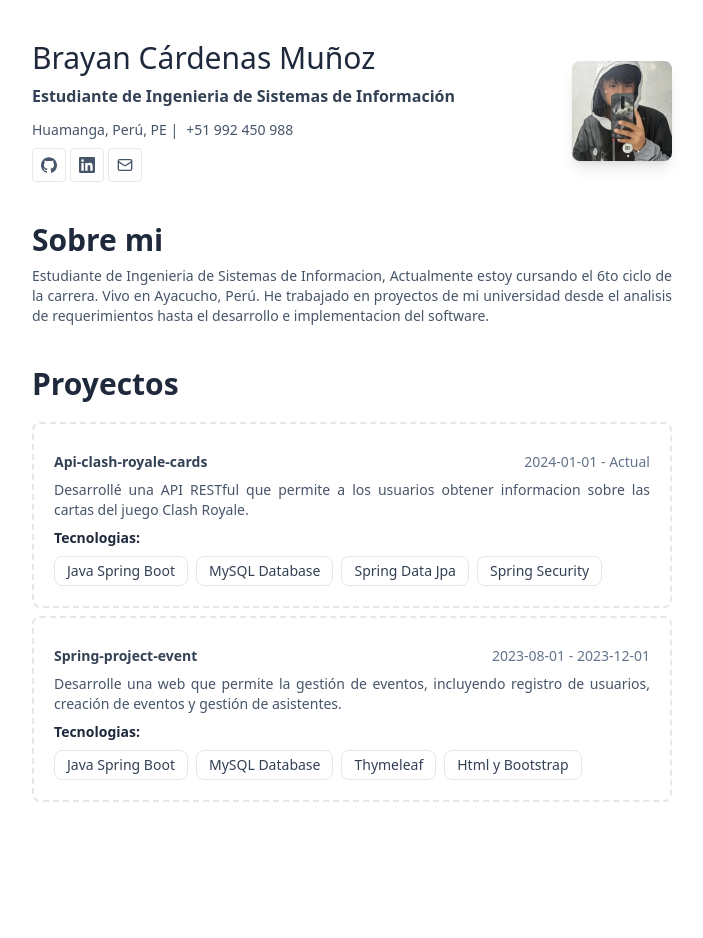
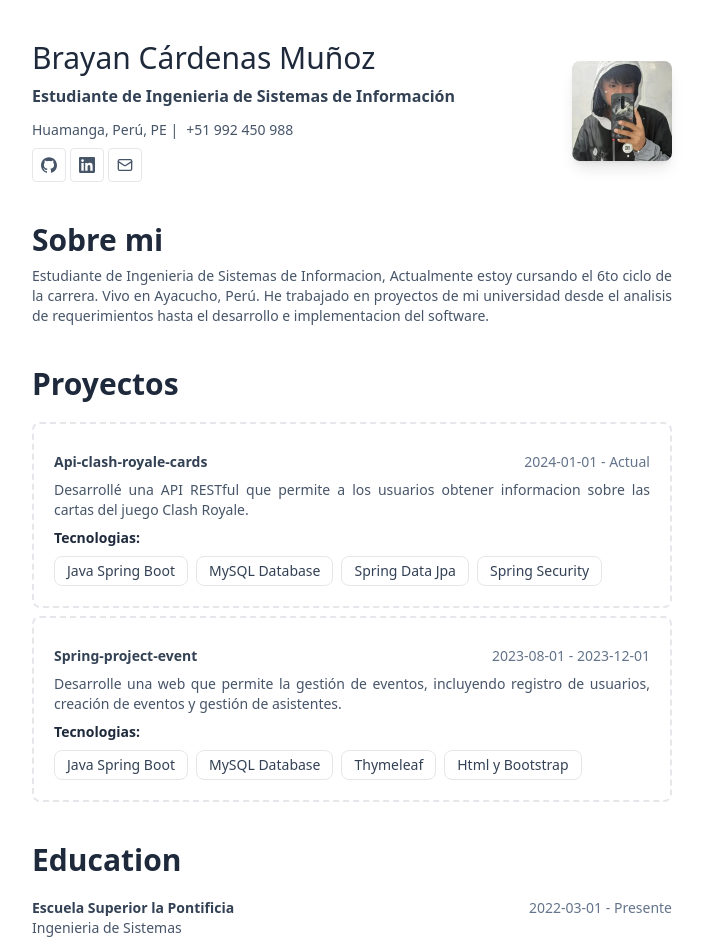
Before and after one commit to devbryan02/portafolio-dev, a Svelte app: page / in a window 1280 px wide. Shown: the whole page, without its empty margins (288-991 px from the left). Before the commit the page ends 802 px from the top, so only its background shows below. Built offline with nearby package versions, Linux system fonts and the light colour scheme.

Commit message:
completed education component

```diff
--- a/src/App.svelte
+++ b/src/App.svelte
@@ -1,15 +1,13 @@
 <script>
-
-    import Hero from "./components/secctions/Hero.svelte";
-    import About from "./components/secctions/About.svelte";
-    import Project from "./components/secctions/Project.svelte";
-
+  import Hero from "./components/secctions/Hero.svelte";
+  import About from "./components/secctions/About.svelte";
+  import Project from "./components/secctions/Project.svelte";
+  import Education from "./components/secctions/Education.svelte";
 </script>
 
 <main>
-
-    <Hero/>
-    <About/>
-    <Project/>
-
+  <Hero />
+  <About />
+  <Project />
+  <Education/>
 </main>
--- /dev/null
+++ b/src/components/secctions/Education.svelte
@@ -0,0 +1,14 @@
+<script>
+    import {education} from './../../models/cv.json'
+    import Layout from '../Layout.svelte';
+
+    const {instition, area, endDate, startDate, url}  = education
+</script>
+
+<Layout title="Education">
+    <div class="flex justify-between mt-5">
+        <p class="text-sm text-slate-700 font-bold">{instition}</p>
+        <p class="text-sm text-slate-500">{startDate} - {endDate}</p>
+    </div>
+    <p class="text-sm text-slate-600">{area}</p>
+</Layout>
```
